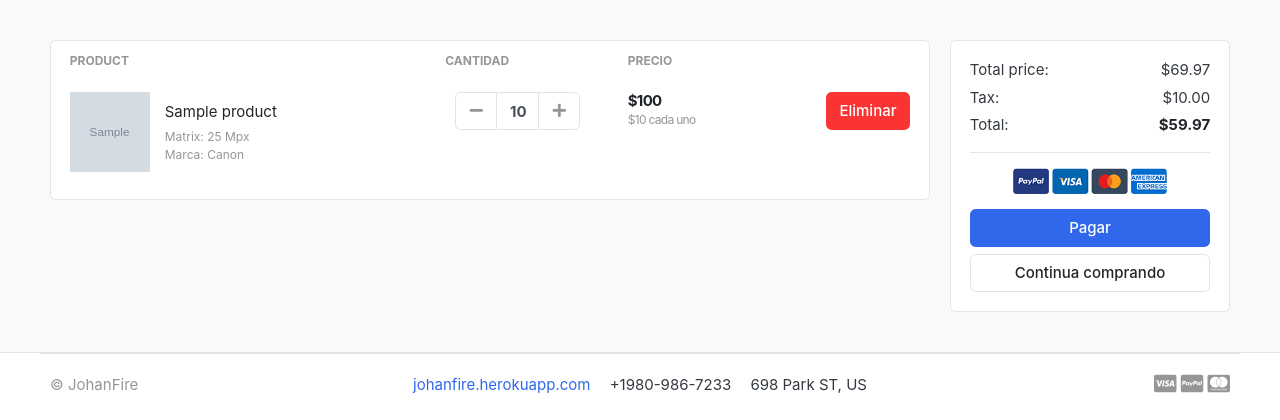
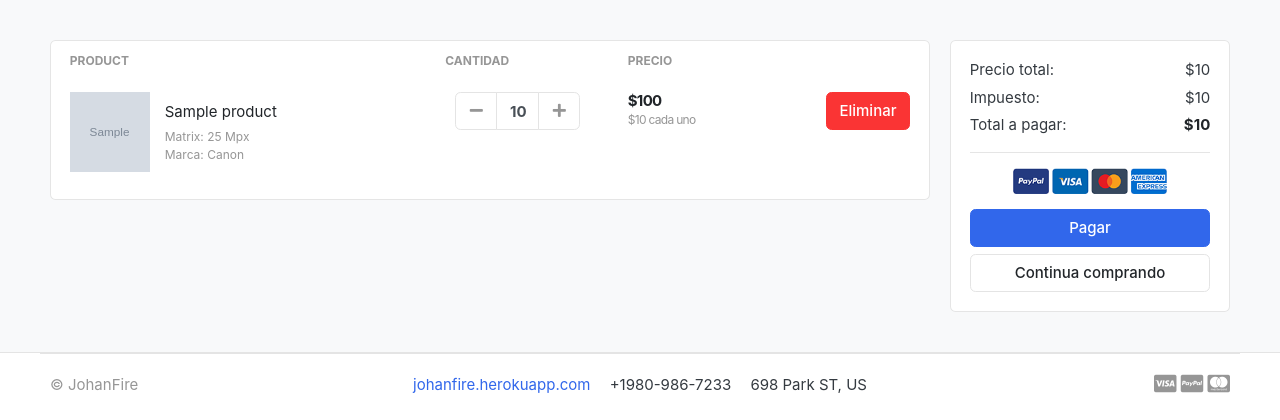
Before and after one commit to JohanFire/Django_Ecommerce, a Django app: template ecommerce_django/templates/store/cart.html in a window 1280 px wide. Shown: the part 118-538 px from the top of the page. Run offline with Django 3.2, Linux system fonts and the light colour scheme; tables that the repository leaves empty hold one stand-in row (values such as "Sample post"); the template is opened without the code that fills it: values that come from a table or form of the project are taken from there, most other values are stand-ins (such as "Sample title", 1, 10 or a date in 2020); grey boxes marked "Sample" are stand-in pictures; some web fonts are replaced.

Commit message:
Displaying price, tax, and total price to the html and creating logic in views.py

```diff
--- a/ecommerce_django/carts/views.py
+++ b/ecommerce_django/carts/views.py
@@ -49,13 +49,19 @@ def cart(request, total=0, quantity=0, cart_items=None):
         for cart_item in cart_items: # know final price of all the cart
             total += (cart_item.product.price * cart_item.quantity)
             quantity += cart_item.quantity
+        tax = (2 * total)/100 # tax of 2%
+        grand_total = total + tax
+
     except ObjectDoesNotExist:
         pass
 
+    # what will send to the html template
     context = {
         "total": total,
         "quantity": quantity,
         "cart_items": cart_items,
+        "tax": tax,
+        "grand_total": grand_total,
     }
 
     return render(request, "store/cart.html", context)
--- a/ecommerce_django/templates/store/cart.html
+++ b/ecommerce_django/templates/store/cart.html
@@ -70,16 +70,16 @@
         <div class="card">
                 <div class="card-body">
                     <dl class="dlist-align">
-                    <dt>Total price:</dt>
-                    <dd class="text-right">$69.97</dd>
+                    <dt>Precio total:</dt>
+                    <dd class="text-right">${{ total }}</dd>
                     </dl>
                     <dl class="dlist-align">
-                    <dt>Tax:</dt>
-                    <dd class="text-right"> $10.00</dd>
+                    <dt>Impuesto:</dt>
+                    <dd class="text-right"> ${{tax}}</dd>
                     </dl>
                     <dl class="dlist-align">
-                        <dt>Total:</dt>
-                        <dd class="text-right text-dark b"><strong>$59.97</strong></dd>
+                        <dt>Total a pagar:</dt>
+                        <dd class="text-right text-dark b"><strong>${{grand_total}}</strong></dd>
                     </dl>
                     <hr>
                     <p class="text-center mb-3">
```
